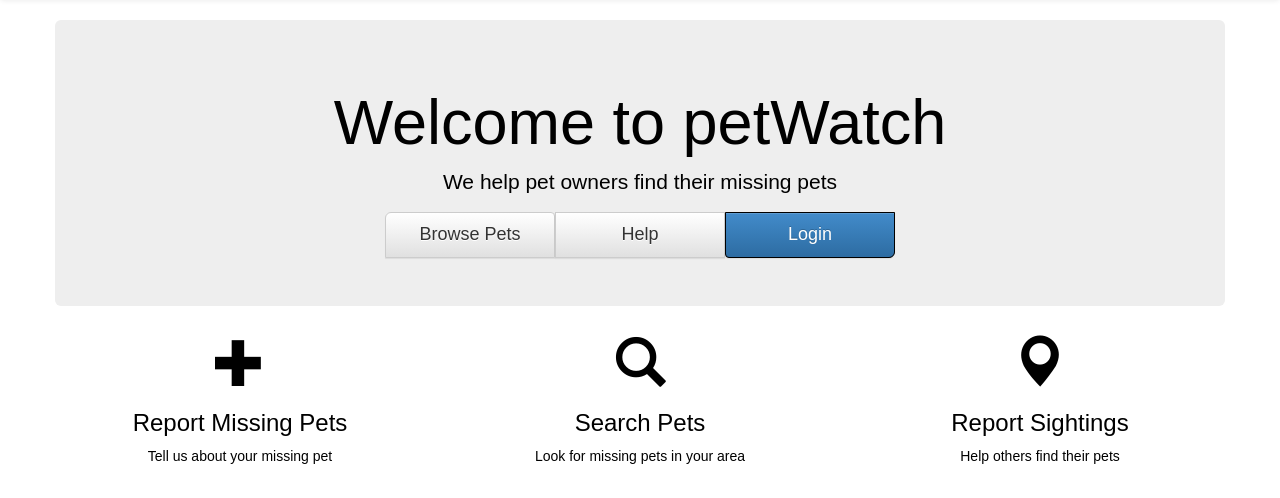
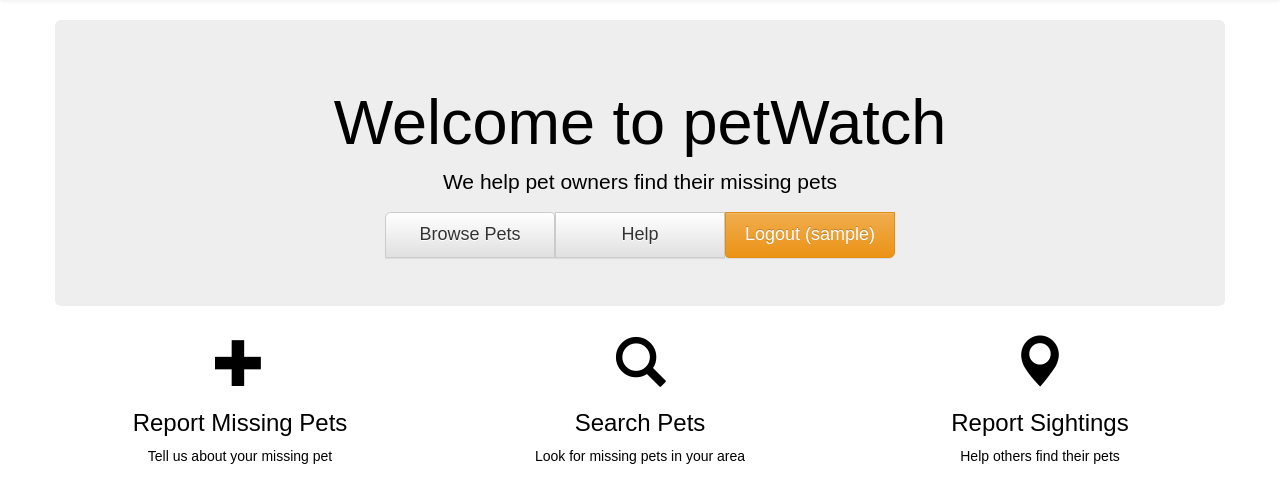
Before and after one commit to debug-cod/assement, a PHP site: page / in a window 1280 px wide. Shown: the part 54-552 px from the top of the page. Run offline with PHP 8.4, Linux system fonts and the light colour scheme; the visitor is signed in with stand-in values (Sample User, id 1).

Commit message:
Add files via upload

```diff
--- a/petWatch/views/home.phtml
+++ b/petWatch/views/home.phtml
@@ -8,9 +8,19 @@
         <div class="row">
             <div class="col-xs-12 col-sm-8 col-sm-offset-2 col-md-6 col-md-offset-3">
                 <div class="btn-group-vertical btn-group-justified">
-                <a href="../controllers/browse.php" class="btn btn-default btn-lg">Browse Pets</a>
-                <a href="../controllers/help.php" class="btn btn-default btn-lg">Help</a>
-                <a href="../controllers/login.php" class="btn btn-primary btn-lg">Login</a>
+                    <a href="controllers/browse.php" class="btn btn-default btn-lg">Browse Pets</a>
+                    <a href="controllers/help.php" class="btn btn-default btn-lg">Help</a>
+
+                    <?php if (isset($_SESSION['loggedin']) && $_SESSION['loggedin'] === true): ?>
+                        <!-- 已登录状态：显示登出按钮 -->
+                        <a href="controllers/logout.php" class="btn btn-warning btn-lg"
+                           onclick="return confirm('Are you sure you want to logout?')">
+                            Logout (<?php echo htmlspecialchars($_SESSION['username']); ?>)
+                        </a>
+                    <?php else: ?>
+                        <!-- 未登录状态：显示登录按钮 -->
+                        <a href="controllers/login.php" class="btn btn-primary btn-lg">Login</a>
+                    <?php endif; ?>
                 </div>
             </div>
         </div>
```
Also changed, not shown: petWatch/Model/UserModel.php (+18 -20 lines), petWatch/controllers/login.php (+10 -21 lines), petWatch/database/petwatch.sqlite. Lines whose indentation alone changed are shown as unchanged.
